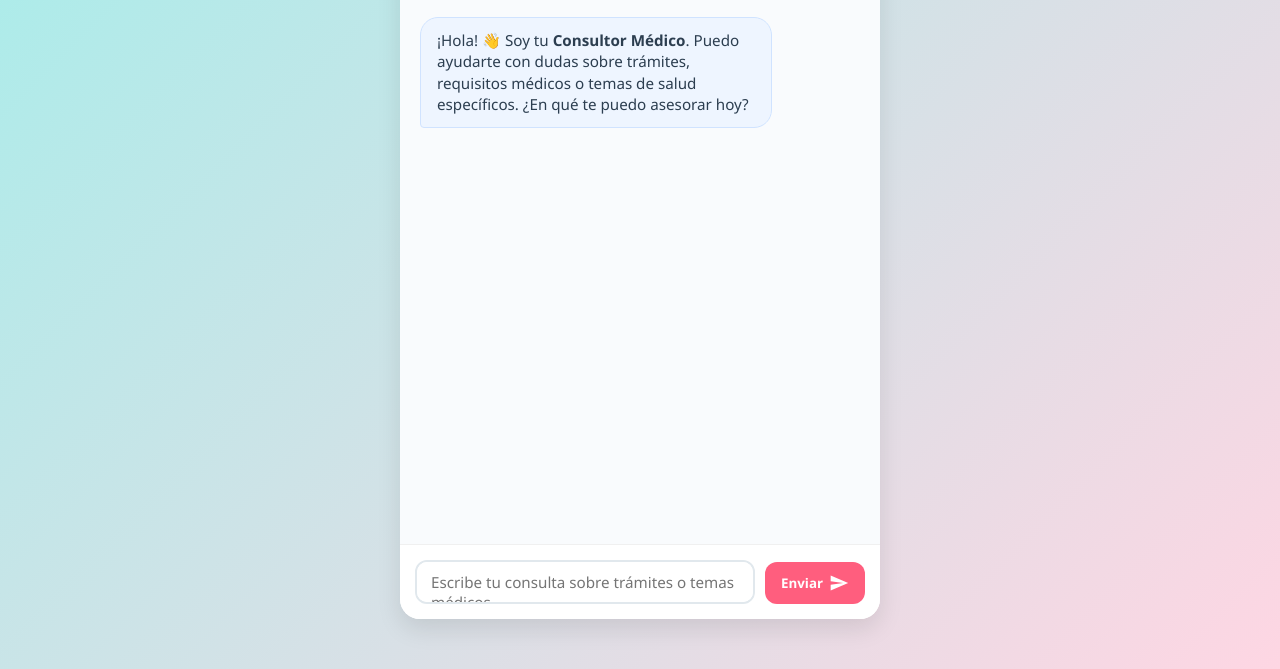
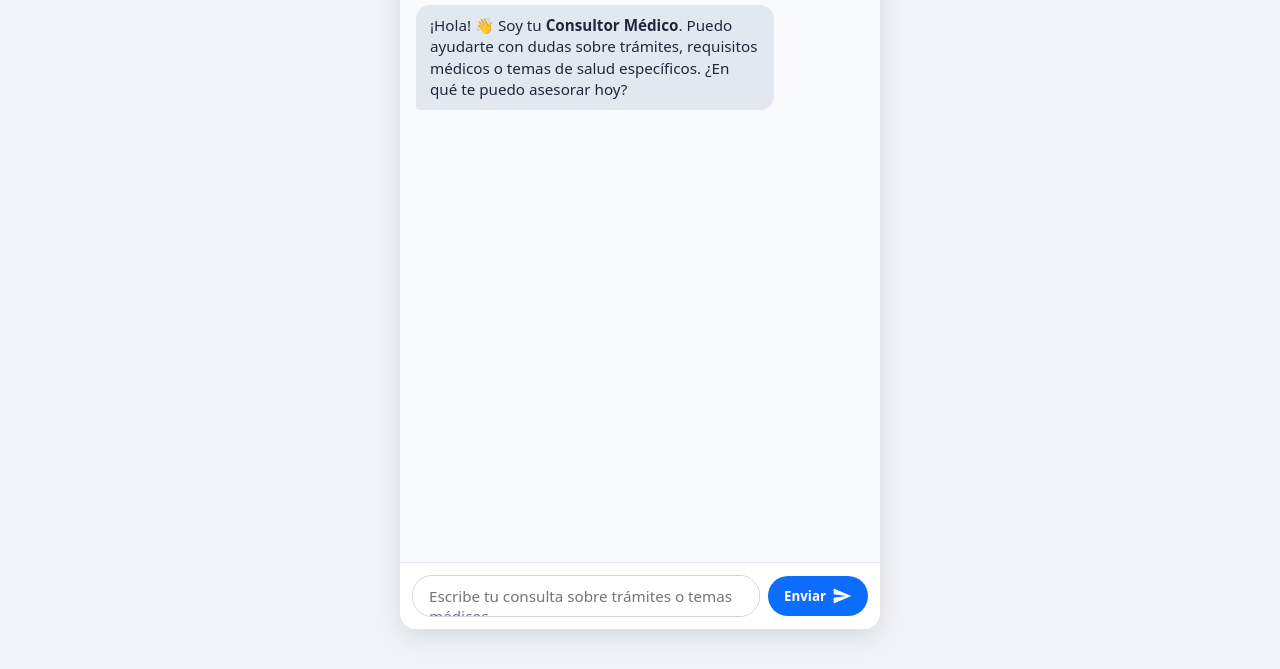
Before and after one commit to 2023aronlevy-ai/agente, a plain HTML site: page index.html in a window 1280 px wide. Shown: the part 131-800 px from the top of the page. Drawn offline with Linux system fonts and the light colour scheme.

Commit message:
Update style.css

```diff
--- a/style.css
+++ b/style.css
@@ -1,76 +1,55 @@
-/* Variables para colores divertidos y modernos */
-:root {
-  --bg-gradient: linear-gradient(135deg, #a8edea 0%, #fed6e3 100%);
-  --card-bg: #ffffff;
-  --primary-color: #ff5e7e;
-  --primary-hover: #e04867;
-  --secondary-color: #4a90e2;
-  --bot-bubble: #eef5ff;
-  --user-bubble: #ffebf0;
-  --text-color: #2c3e50;
-  --text-muted: #7f8c8d;
-  --shadow: 0 10px 25px rgba(0, 0, 0, 0.1);
-  --border-radius: 20px;
-}
-
-/* Reset básico */
 * {
   box-sizing: border-box;
   margin: 0;
   padding: 0;
-  font-family: 'Segoe UI', Tahoma, Geneva, Verdana, sans-serif;
+  font-family: system-ui, -apple-system, sans-serif;
 }
 
 body {
-  background: var(--bg-gradient);
-  min-height: 100vh;
+  background-color: #f0f4f8;
   display: flex;
   justify-content: center;
   align-items: center;
-  padding: 15px;
+  height: 100vh;
 }
 
-/* Estructura del contenedor del chat */
 .chat-container {
   width: 100%;
   max-width: 480px;
   height: 90vh;
-  max-height: 700px;
-  background: var(--card-bg);
-  border-radius: var(--border-radius);
-  box-shadow: var(--shadow);
+  background: #ffffff;
+  border-radius: 16px;
+  box-shadow: 0 8px 24px rgba(0, 0, 0, 0.1);
   display: flex;
   flex-direction: column;
   overflow: hidden;
 }
 
-/* Encabezado */
 .chat-header {
-  background: var(--secondary-color);
+  background: #0d6efd;
   color: white;
-  padding: 15px 20px;
+  padding: 16px;
   display: flex;
   align-items: center;
   gap: 12px;
 }
 
-.chat-header .avatar {
+.avatar {
   font-size: 28px;
   background: rgba(255, 255, 255, 0.2);
-  border-radius: 50%;
   width: 48px;
   height: 48px;
+  border-radius: 50%;
   display: flex;
+  justify-content: center;
   align-items: center;
-  justify-content: center;
 }
 
 .chat-header h1 {
   font-size: 1.1rem;
-  font-weight: 700;
 }
 
-.chat-header .status {
+.status {
   font-size: 0.8rem;
   opacity: 0.9;
   display: flex;
@@ -81,151 +60,116 @@ body {
 .status-dot {
   width: 8px;
   height: 8px;
-  background-color: #2ecc71;
+  background: #2ecc71;
   border-radius: 50%;
   display: inline-block;
 }
 
-/* Respetando la estructura exacta del boceto: zona de chat */
 .zona-de-chat {
   flex: 1;
-  padding: 20px;
+  padding: 16px;
   overflow-y: auto;
   display: flex;
   flex-direction: column;
-  gap: 15px;
-  background-color: #f9fbfd;
+  gap: 12px;
+  background: #f8fafc;
 }
 
-/* Burbujas de mensajes */
 .message {
-  display: flex;
   max-width: 80%;
-  animation: fadeIn 0.3s ease-in-out;
+  padding: 10px 14px;
+  border-radius: 14px;
+  font-size: 0.95rem;
+  line-height: 1.4;
+  word-wrap: break-word;
 }
 
 .message-bot {
+  background: #e2e8f0;
+  color: #1e293b;
   align-self: flex-start;
+  border-bottom-left-radius: 4px;
 }
 
 .message-user {
+  background: #0d6efd;
+  color: white;
   align-self: flex-end;
+  border-bottom-right-radius: 4px;
 }
 
-.message-content {
-  padding: 12px 16px;
-  border-radius: 18px;
-  font-size: 0.95rem;
-  line-height: 1.4;
-  color: var(--text-color);
-  word-break: break-word;
+.message-error {
+  background: #fee2e2;
+  color: #991b1b;
+  align-self: center;
+  font-size: 0.85rem;
 }
 
-.message-bot .message-content {
-  background-color: var(--bot-bubble);
-  border-bottom-left-radius: 4px;
-  border: 1px solid #d0e3ff;
-}
-
-.message-user .message-content {
-  background-color: var(--user-bubble);
-  border-bottom-right-radius: 4px;
-  border: 1px solid #fcd2dc;
-}
-
-.message-error .message-content {
-  background-color: #ffe6e6;
-  border: 1px solid #ffb3b3;
-  color: #d9534f;
-}
-
-/* Indicador de carga */
-.typing-indicator {
-  display: flex;
-  gap: 4px;
-  padding: 8px 12px;
-}
-
-.typing-indicator span {
-  width: 8px;
-  height: 8px;
-  background: var(--secondary-color);
-  border-radius: 50%;
-  animation: bounce 1.3s infinite ease-in-out;
-}
-
-.typing-indicator span:nth-child(2) { animation-delay: 0.15s; }
-.typing-indicator span:nth-child(3) { animation-delay: 0.3s; }
-
-/* Respetando la estructura exacta del boceto: zona de escritura */
 .zona-de-escritura {
-  padding: 15px;
+  padding: 12px;
   background: #ffffff;
-  border-top: 1px solid #f0f0f0;
+  border-top: 1px solid #e2e8f0;
 }
 
 .input-form {
   display: flex;
-  gap: 10px;
-  align-items: flex-end;
+  gap: 8px;
+  align-items: center;
 }
 
-.zona-de-escritura textarea {
+textarea {
   flex: 1;
-  border: 2px solid #e1e8ed;
-  border-radius: 12px;
-  padding: 10px 14px;
-  font-size: 0.95rem;
+  border: 1px solid #cbd5e1;
+  border-radius: 20px;
+  padding: 10px 16px;
   resize: none;
   outline: none;
-  transition: border-color 0.2s ease;
+  font-size: 0.95rem;
   max-height: 100px;
 }
 
-.zona-de-escritura textarea:focus {
-  border-color: var(--primary-color);
+textarea:focus {
+  border-color: #0d6efd;
 }
 
-.zona-de-escritura button {
-  background-color: var(--primary-color);
+button {
+  background: #0d6efd;
   color: white;
   border: none;
-  border-radius: 12px;
+  border-radius: 20px;
   padding: 10px 16px;
-  font-weight: 600;
   cursor: pointer;
   display: flex;
   align-items: center;
   gap: 6px;
-  transition: background-color 0.2s ease, transform 0.1s ease;
-  height: 42px;
+  font-weight: 600;
+  transition: background 0.2s;
 }
 
-.zona-de-escritura button:hover {
-  background-color: var(--primary-hover);
+button:hover:not(:disabled) {
+  background: #0b5ed7;
 }
 
-.zona-de-escritura button:disabled {
-  background-color: var(--text-muted);
+button:disabled {
+  background: #94a3b8;
   cursor: not-allowed;
 }
 
-/* Animaciones */
-@keyframes fadeIn {
-  from { opacity: 0; transform: translateY(8px); }
-  to { opacity: 1; transform: translateY(0); }
+/* Animación de puntos escribiendo */
+.typing-indicator span {
+  display: inline-block;
+  width: 6px;
+  height: 6px;
+  background: #64748b;
+  border-radius: 50%;
+  margin: 0 2px;
+  animation: bounce 1.4s infinite ease-in-out both;
 }
+
+.typing-indicator span:nth-child(1) { animation-delay: -0.32s; }
+.typing-indicator span:nth-child(2) { animation-delay: -0.16s; }
 
 @keyframes bounce {
   0%, 80%, 100% { transform: scale(0); }
   40% { transform: scale(1); }
 }
-
-/* Responsive para dispositivos móviles */
-@media (max-width: 480px) {
-  .chat-container {
-    height: 100vh;
-    max-height: 100vh;
-    border-radius: 0;
-  }
-}
```
